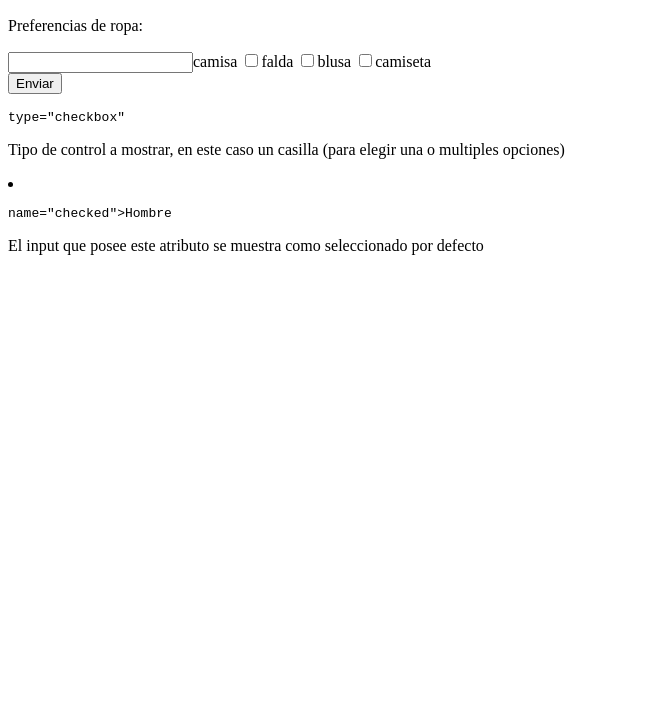
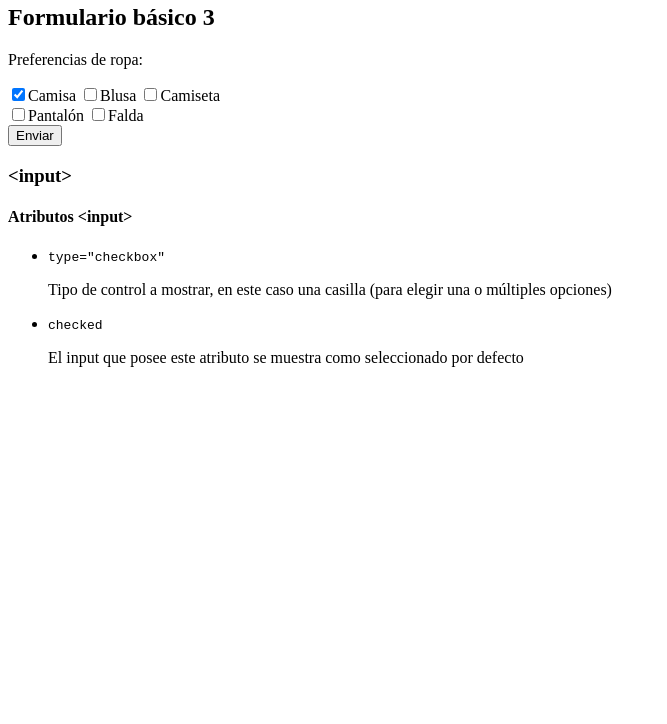
Before and after one commit to monicaCurso2023/Curso-HTML-CSS, a plain HTML site: page 20-formulario-basico-3.html in a window 1280 px wide. Shown: the part 76-800 px from the top of the page, without its empty margins (0-667 px from the left). Drawn offline with Linux system fonts and the light colour scheme.

Commit message:
20-formulario-basico-3.html

```diff
--- a/20-formulario-basico-3.html
+++ b/20-formulario-basico-3.html
@@ -1,44 +1,54 @@
-camisaTYPE html>
-<htmropang=ca<<="ta charsecamfalda">
+<!DOCTYPE html>
+<html lang="e">
+<head>
+  <meta charset="UTF-8">
   <meta name="viewport" content="width=device-width, initial-scale=1.0">
-  <tropa>Formularios basicos 2</title>
-  <bodfalda
-  <h1>Formularios basico 3 </h1>
+  <title>Formularios - Básico 3</title>
+</head>
+<body>
 
-  <h2>Formulario basico 3</h2>
+  <h1>Formularios</h1>
 
-    <form action=https://dle.rae.es/" method= "get" target="_blank">
+  <h2>Formulario básico 3</h2>
+
+    <form action="https://dle.rae.es/" method="get" target="_blank">
       <p>Preferencias de ropa:</p>
+
       <label for="camisa">
-        <input id="camisa"tipe="checkbox"" name="ropa">camisa
+        <input id="camisa" type="checkbox" name="ropa" checked value="camisa">Camisa
+      </label>
+
+      <label for="blusa">
+        <input id="blusa" type="checkbox" name="ropa" value="blusa">Blusa
+      </label>
+
+      <label for="camiseta">
+        <input id="camiseta" type="checkbox" name="ropa" value="camiseta">Camiseta
+      </label><br>
+
+      <label for="pantalon">
+        <input id="pantalon" type="checkbox" name="ropa" value="pantalon">Pantalón
       </label>
 
       <label for="falda">
-        <input id="falda"type="checkbox"" name="ropa">falda
-      </label>
-
-      <label for="blusa">
-        <input id="blusa"type="checkbox"" name="ropa" value="blusa">blusa
-      </label>
-
-      <label for="camiseta">
-        <input id="camiseta"type="checkbox"" name="ropa">camiseta
+        <input id="falda" type="checkbox" name="ropa" value="falda">Falda
       </label><br>
-
-
 
       <button type="submit">Enviar</button>
     </form>
 
 
+    <h3>&lt;input></h3>
+    <h4>Atributos &lt;input></h4>
+    <ul>
+      <li>
         <pre>type="checkbox"</pre>
-        <p>Tipo de control a mostrar, en este caso un casilla  (para elegir una o multiples opciones)</p>
+        <p>Tipo de control a mostrar, en este caso una casilla (para elegir una o múltiples opciones)</p>
       </li>
       <li>
-        <pre>name="checked">Hombre</pre>
+        <pre>checked</pre>
         <p>El input que posee este atributo se muestra como seleccionado por defecto</p>
-
-              </li>
+      </li>
     </ul>
 
 </body>
```
